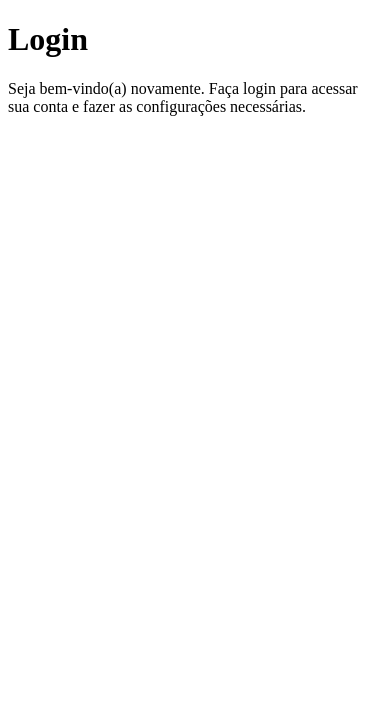
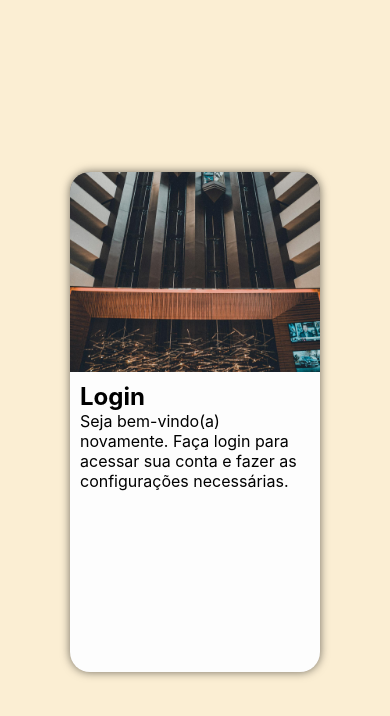
Before and after one commit to eugarcias/tela-login, a plain HTML site: page index.html in a window 390 px wide. Drawn offline with Linux system fonts and the light colour scheme.

Commit message:
versão mobile first

```diff
--- a/estilos/style.css
+++ b/estilos/style.css
@@ -6,3 +6,50 @@
 .color3 { #b0a18f };
 .color4 { #dfcdb4 };
 .color5 { #fbeed3 }; */
+
+* {
+  margin: 0;
+  padding: 0;
+  box-sizing: border-box;
+  font-family: -apple-system, BlinkMacSystemFont, "Segoe UI", Roboto, Oxygen,
+    Ubuntu, Cantarell, "Open Sans", "Helvetica Neue", sans-serif;
+}
+
+body,
+html {
+  background-color: #fbeed3;
+  height: 100vh;
+  width: 100vw;
+}
+
+main {
+  position: relative;
+  height: 100vh;
+  width: 100vw;
+}
+
+section#login {
+  top: 50%;
+  left: 50%;
+  transform: translate(-50%, -50%);
+  overflow: hidden;
+  position: absolute;
+  background-color: #fdfdfd;
+  width: 250px;
+  height: 500px;
+  border-radius: 20px;
+  box-shadow: 0px 0px 10px rgba(0, 0, 0, 0.555);
+}
+
+section#login > div#imagem {
+  display: block;
+  background: #6b5d4d url(../imagens/pattern-bulding.jpg) no-repeat;
+  background-size: cover;
+  background-position: left bottom;
+  height: 200px;
+}
+
+section#login > div#formulario {
+  padding: 10px;
+  display: block;
+}
--- a/index.html
+++ b/index.html
@@ -8,18 +8,14 @@
   </head>
   <body>
     <main>
-      <sectio id="login">
-        <div id="imagem">
-
-        </div>
+      <section id="login">
+        <div id="imagem"></div>
         <div id="formulario">
           <h1>Login</h1>
-          Seja bem-vindo(a) novamente. Faça login para acessar sua conta e fazer as configurações necessárias.
-          <form action="login.php" method="post">
-
-          </form>
+          Seja bem-vindo(a) novamente. Faça login para acessar sua conta e fazer
+          as configurações necessárias.
+          <form action="login.php" method="post"></form>
         </div>
-
       </section>
     </main>
   </body>
```
